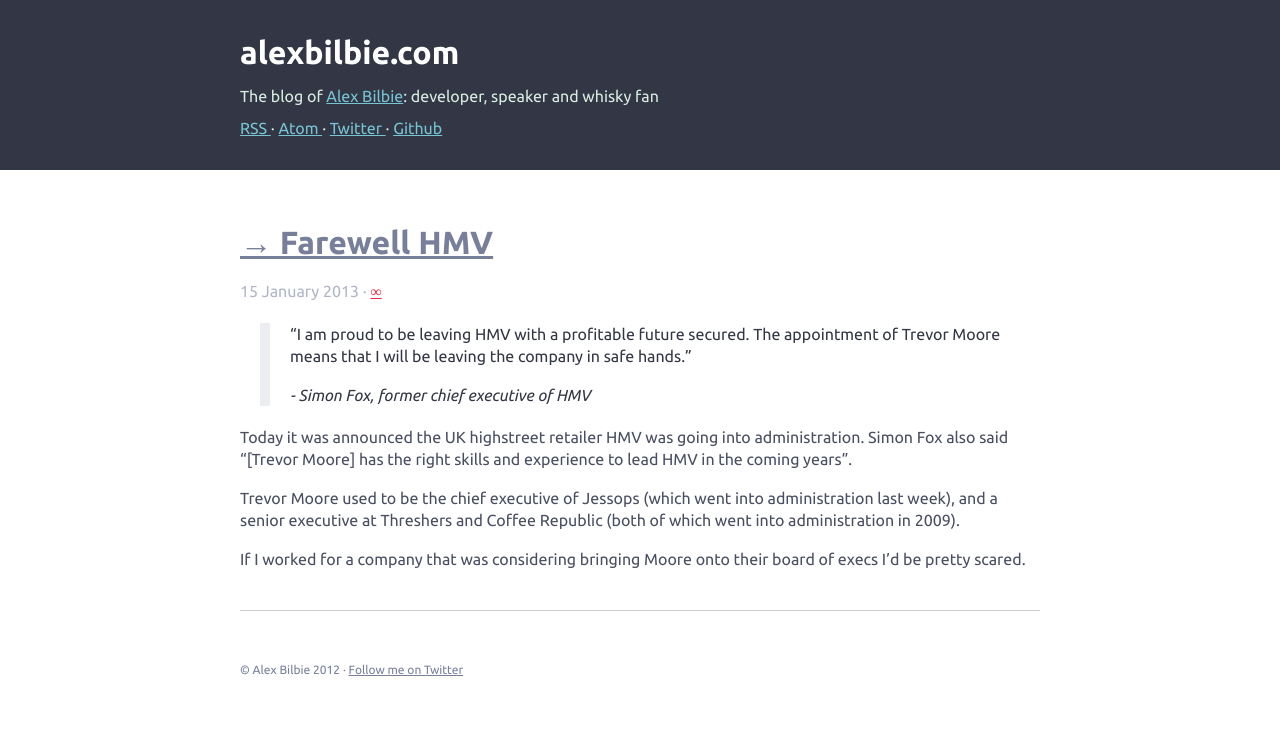
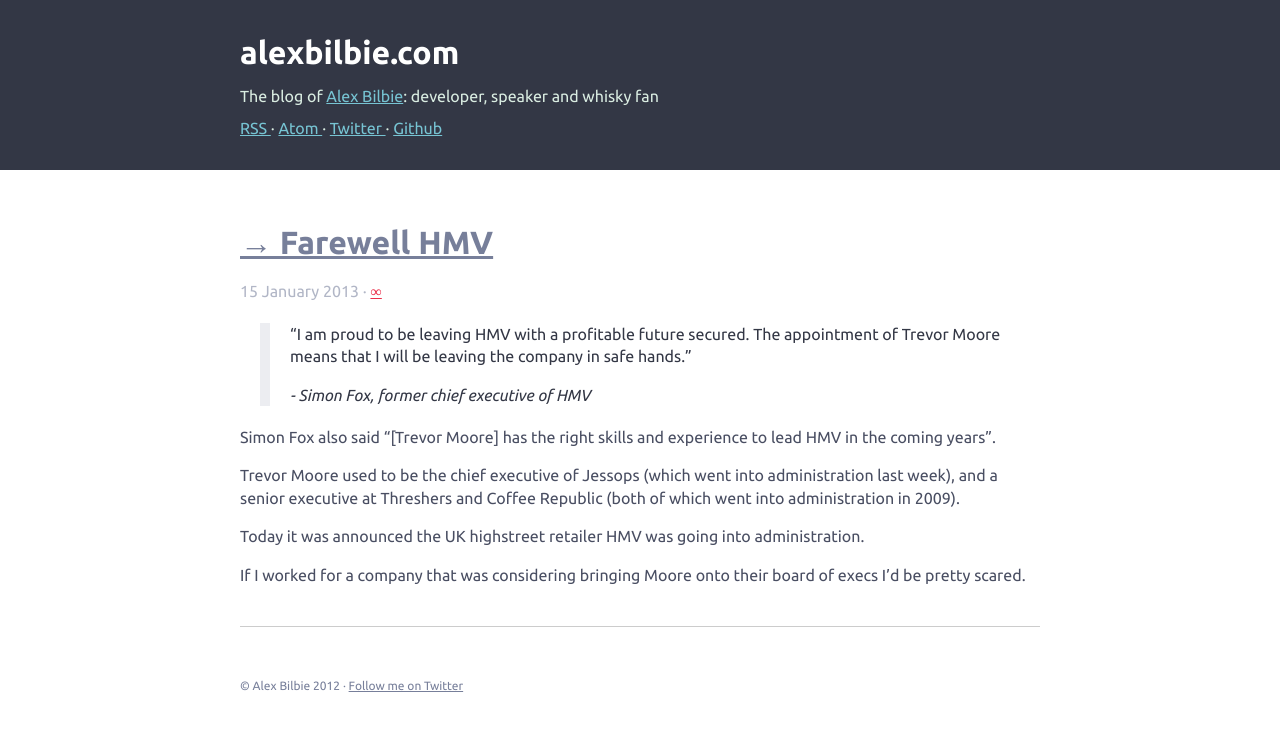
Before and after one commit to alexbilbie/alexbilbie.github.com, a Jekyll site: the page built from _posts/2013-01-15-farewell-hmv.md, in a window 1280 px wide. Shown: the top 731 px of the page. Built offline with Jekyll 4.4.1, drawn with Linux system fonts in a browser that asks for light colours; comment, search, counter and statistics services are not loaded.

```diff
--- a/_posts/2013-01-15-farewell-hmv.md
+++ b/_posts/2013-01-15-farewell-hmv.md
@@ -10,8 +10,10 @@ link: http://www.telegraph.co.uk/finance/newsbysector/retailandconsumer/9446010/
 >
 > _- Simon Fox, former chief executive of HMV_
 
-Today it was announced the UK highstreet retailer HMV was going into administration. Simon Fox also said "[Trevor Moore] has the right skills and experience to lead HMV in the coming years".
+Simon Fox also said "[Trevor Moore] has the right skills and experience to lead HMV in the coming years".
 
 Trevor Moore used to be the chief executive of Jessops (which went into administration last week), and a senior executive at Threshers and Coffee Republic (both of which went into administration in 2009).
 
+Today it was announced the UK highstreet retailer HMV was going into administration.
+
 If I worked for a company that was considering bringing Moore onto their board of execs I'd be pretty scared.
```
